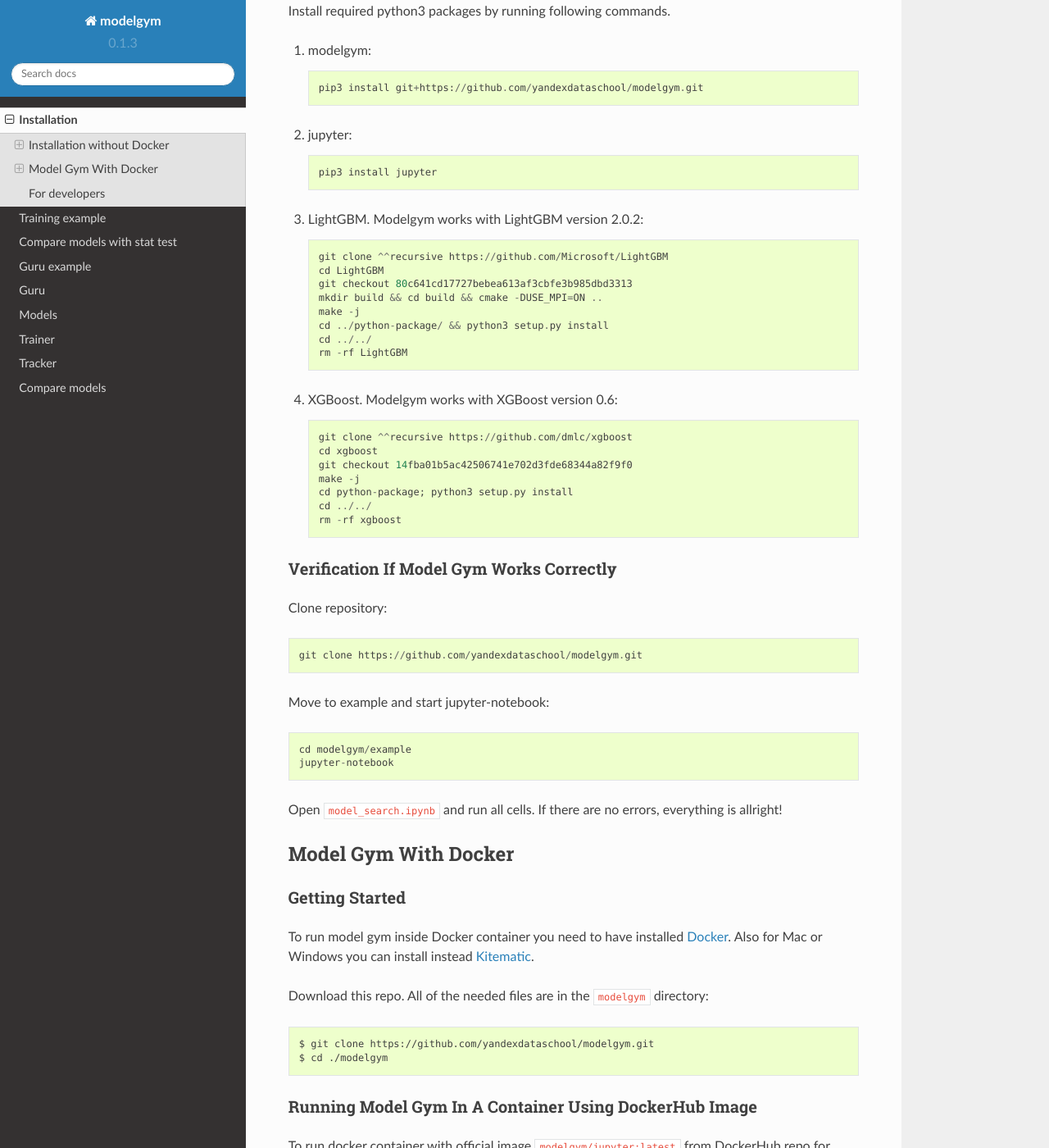
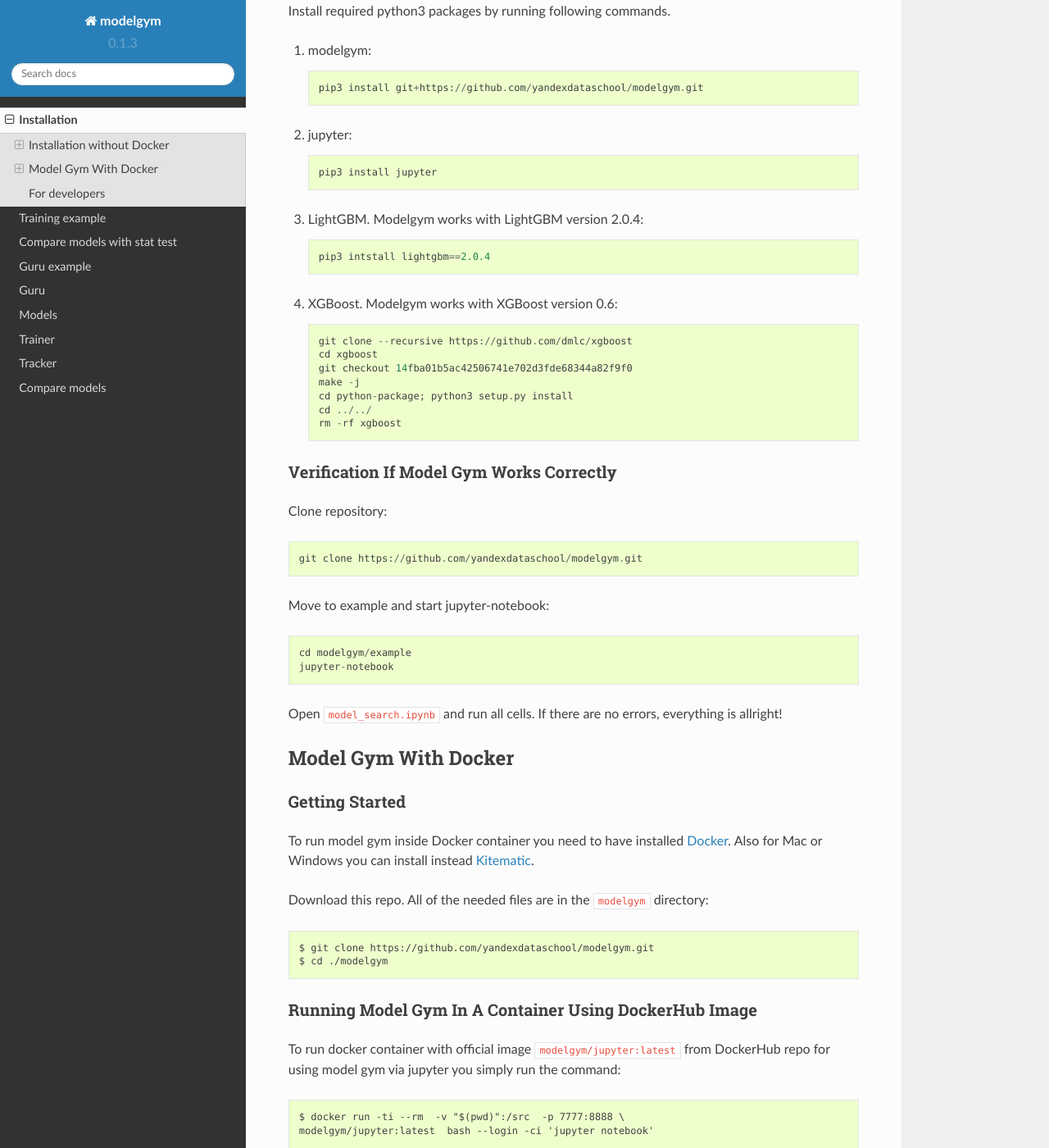
Before and after one commit to yandexdataschool/modelgym, a Sphinx documentation site: the page built from docs/source/install.rst, in a window 1280 px wide and 1400 px high, scrolled down 559 px. Shown: the whole window at 82% size. Built offline with Sphinx 7.4.7 and the Read the Docs theme 2.0.0, drawn with Linux system fonts in a browser that asks for light colours; some of the changed text lies outside the part shown.

```diff
--- a/docs/source/index.rst
+++ b/docs/source/index.rst
@@ -20,7 +20,7 @@ Examples
 .. toctree::
    :maxdepth: 3
 
-   train_example
+   model_search
    guru_example
 
 Documentaion
--- a/docs/source/install.rst
+++ b/docs/source/install.rst
@@ -27,20 +27,13 @@ Install required python3 packages by running following commands.
 
     pip3 install jupyter
 
-3. LightGBM. Modelgym works with LightGBM version 2.0.2::
+3. LightGBM. Modelgym works with LightGBM version 2.0.4::
 
-    git clone ^^recursive https://github.com/Microsoft/LightGBM
-    cd LightGBM
-    git checkout 80c641cd17727bebea613af3cbfe3b985dbd3313
-    mkdir build && cd build && cmake -DUSE_MPI=ON ..
-    make -j
-    cd ../python-package/ && python3 setup.py install
-    cd ../../
-    rm -rf LightGBM
+    pip3 intstall lightgbm==2.0.4
 
 4. XGBoost. Modelgym works with XGBoost version 0.6::
 
-    git clone ^^recursive https://github.com/dmlc/xgboost
+    git clone --recursive https://github.com/dmlc/xgboost
     cd xgboost
     git checkout 14fba01b5ac42506741e702d3fde68344a82f9f0
     make -j
@@ -78,8 +71,13 @@ Running Model Gym In A Container Using DockerHub Image
 ^^^^^^^^^^^^^^^^^^^^^^^^^^^^^^^^^^^^^^^^^^^^^^^^^^^^^^^^^^^^
 To run docker container with official image ``modelgym/jupyter:latest`` from DockerHub repo for using model gym via jupyter you simply run the command::
 
-    $ docker run -ti ^^rm  -v "$(pwd)":/src  -p 7777:8888 \
-    modelgym/jupyter:latest  bash ^^login -ci 'jupyter notebook'
+    $ docker run -ti --rm  -v "$(pwd)":/src  -p 7777:8888 \
+    modelgym/jupyter:latest  bash --login -ci 'jupyter notebook'
+
+If you are using Windows you need to run this instead::
+
+    $ docker run -ti --rm  -v %cd%:/src  -p 7777:8888 \
+    modelgym/jupyter:latest  bash --login -ci "jupyter notebook"
 
 At first time it downloads container.
 
```
Also changed, not shown: docs/source/model_search.rst (renamed from docs/source/train_example.rst), 1 other file.
